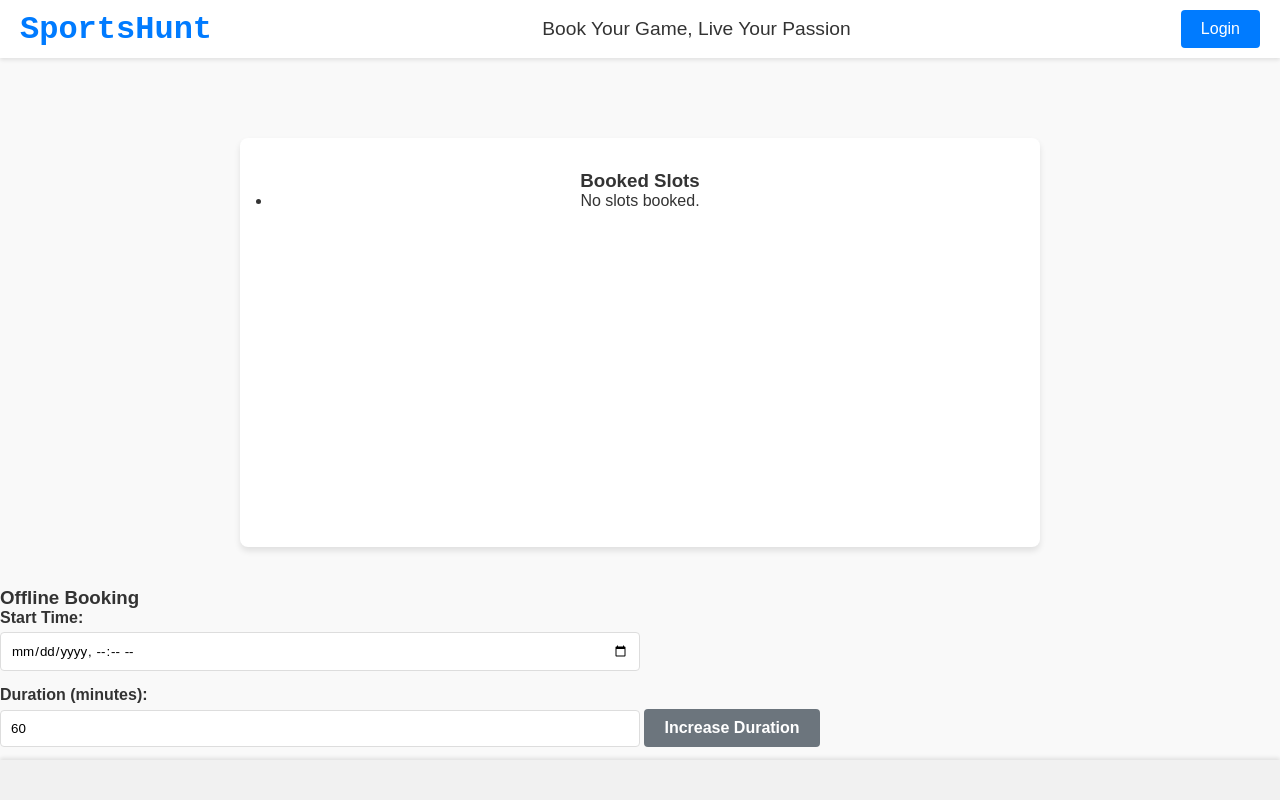
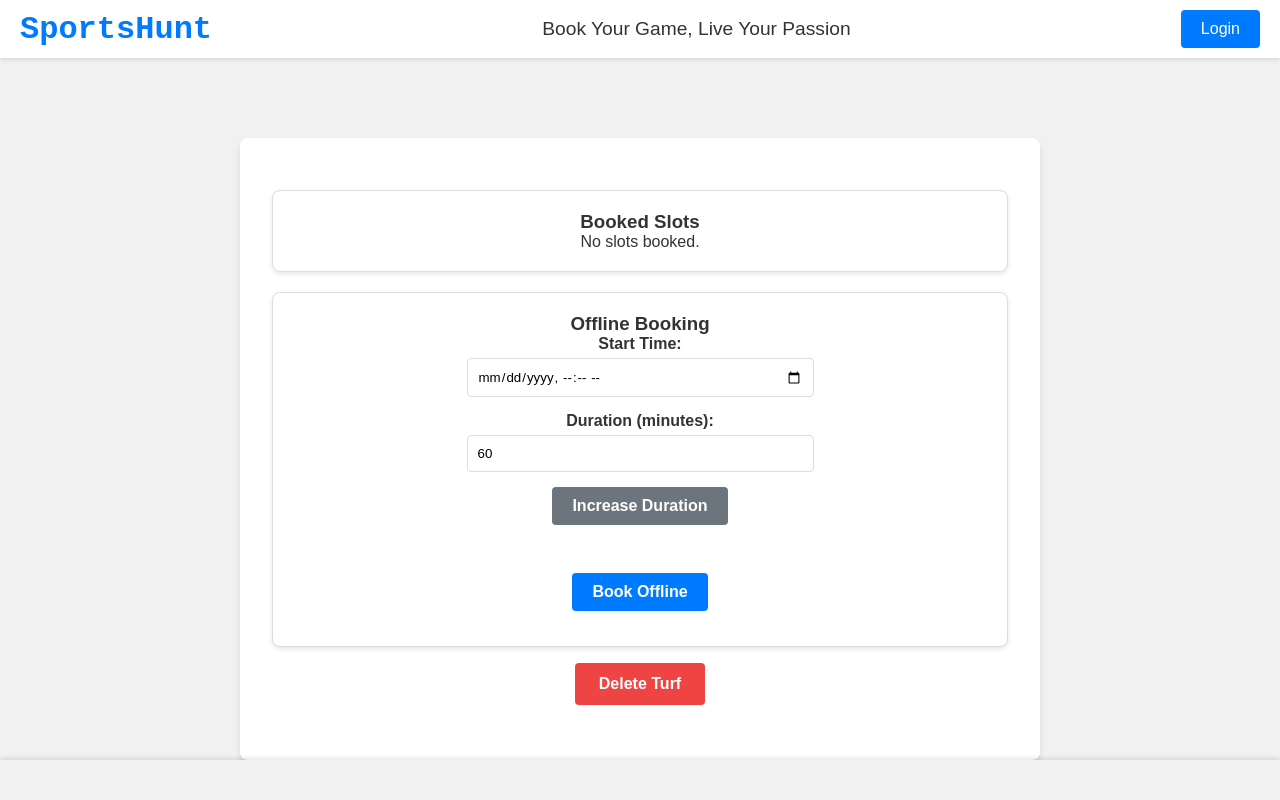
Before and after one commit to Athlos-SportsHunt/bookme, a Django app: template templates/host/pages/turf.html in a window 1280 px wide. Run offline with Django 5.2, Linux system fonts and the light colour scheme; the template is opened without the code that fills it, so the values that code supplies are empty.

Commit message:
del venue and turf

```diff
--- a/api/urls.py
+++ b/api/urls.py
@@ -5,6 +5,8 @@ urlpatterns = [
     path("handle_booking/", create_slot_order, name="handle_booking"),
     path("venues/", create_venue, name="create_venue"),
     path("venues/<int:venue_id>/turf/", create_turf, name="create_turf"),
+    path("venues/<int:venue_id>", delete_venue, name="delete_venue"),
+    path("turf/<int:turf_id>", delete_turf, name="delete_turf"),
     path('offline-slot-booking/', offline_slot_booking, name='offline_slot_booking'),
 ]
 
--- a/static/css/host/pages/turf.css
+++ b/static/css/host/pages/turf.css
@@ -1,35 +1,63 @@
-/* Card Container for side-by-side layout */
-.card-container {
-    display: flex;
-    justify-content: space-between;
-    gap: 20px;
+/* ===========================
+   General Styles
+=========================== */
+body {
+    margin: 0;
+    padding: 0;
+    font-family: Arial, sans-serif;
+    background-color: #f1f1f1;
+    overflow-y: scroll; /* Ensures scroll is always available */
+}
+
+/* ===========================
+   Header Styles
+=========================== */
+h1 {
+    font-size: 3em;
+    margin-bottom: 20px;
+    margin-left: 40px; /* Adds a noticeable left gap */
+}
+
+h2 {
+    font-size: 2em;
+    margin-bottom: 10px;
+    margin-left: 30px; /* Adds a noticeable left gap */
+}
+
+/* ===========================
+   Separate Containers
+=========================== */
+.booked-slots, .offline-booking-form {
+    margin-top: 20px;
+    padding: 20px;
+    background-color: #ffffff;
+    border: 1px solid #ddd;
+    border-radius: 8px;
+    box-shadow: 0 2px 4px rgba(0, 0, 0, 0.1);
+}
+
+/* Adjust spacing between buttons */
+.offline-booking-form .form-group button + br + button {
+    display: block;
+    margin: 15px auto; /* Centers the button horizontally */
+    display: block;
+    margin-top: 15px; /* Adds spacing between Increase Duration and Book Offline */
+}
+
+/* ===========================
+   Booked Slots List
+=========================== */
+.booked-slots {
     margin-top: 20px;
 }
 
-/* Card Styles */
-.card {
-    flex: 1;
-    padding: 20px;
-    background-color: #fff;
-    box-shadow: 0 4px 6px rgba(0, 0, 0, 0.1);
-    border-radius: 8px;
-    height: auto;
-}
-
-.card h3 {
-    color: #007BFF;
-    margin-bottom: 15px;
-    text-align: center;
-}
-
-/* Booked Slots List */
-.card ul {
+.booked-slots ul {
     list-style: none;
     padding: 0;
     margin: 0;
 }
 
-.card ul li {
+.booked-slots ul li {
     background-color: #f9f9f9;
     padding: 10px;
     margin-bottom: 5px;
@@ -38,37 +66,52 @@
     color: #333;
 }
 
-.card ul li:hover {
+.booked-slots ul li:hover {
     background-color: #f1f1f1;
 }
 
-/* Form Group Styling */
-.form-group {
+/* ===========================
+   Offline Booking Form
+=========================== */
+.offline-booking-form {
+    margin-top: 20px;
+}
+
+.offline-booking-form .form-group {
     margin-bottom: 15px;
 }
 
-.form-group label {
+.offline-booking-form .form-group label {
     display: block;
     margin-bottom: 5px;
     color: #333;
     font-weight: bold;
 }
 
-.form-group input {
+.offline-booking-form .form-group input {
     width: 50%;
     padding: 10px;
     border: 1px solid #ddd;
     border-radius: 4px;
 }
+.offline-booking-form .form-group button {
+    display: block; /* Forces the button to appear on a new line */
+    margin-top: 10px; /* Adds some spacing above the button */
+}
 
-/* Button Styles */
+
+/* ===========================
+   Button Styles
+=========================== */
 button {
+    margin: 15px auto;
     padding: 10px 20px;
     font-size: 16px;
     font-weight: bold;
     border: none;
     border-radius: 4px;
     cursor: pointer;
+    transition: background-color 0.3s;
 }
 
 button.btn-primary {
@@ -89,14 +132,34 @@ button.btn-secondary:hover {
     background-color: #5a6268;
 }
 
-/* Responsive Design */
+/* ===========================
+   Responsive Design
+=========================== */
 @media (max-width: 768px) {
-    .card-container {
-        flex-direction: column;
+    .container {
+        padding: 10px;
     }
 
-    .card {
+    .offline-booking-form .form-group input {
         width: 100%;
-        margin-bottom: 20px;
     }
 }
+/* Delete Turf Button */
+.delete-turf-btn {
+    display: inline-block;
+    background-color: #ef4444; /* Red button */
+    color: white;
+    border: none;
+    padding: 12px 24px;
+    font-size: 16px;
+    border-radius: 4px;
+    cursor: pointer;
+    transition: background-color 0.3s ease;
+    margin-top: 16px;
+    text-align: center;
+    text-decoration: none;
+}
+
+.delete-turf-btn:hover {
+    background-color: #dc2626; /* Darker red on hover */
+}
--- a/templates/host/pages/turf.html
+++ b/templates/host/pages/turf.html
@@ -8,23 +8,25 @@
 <link rel="stylesheet" href="{% static 'css/host/pages/turf.css'%}">
 {% endblock imports_block %}
 
+
 {% block content %}
 <div class="container">
     <h1>{{ venue.name }}</h1>
     <h2>{{ turf.name }}</h2>
+
+    <!-- Booked Slots Container -->
+    <div class="booked-slots">
         <h3>Booked Slots</h3>
         <ul>
             {% for booking in bookings %}
-        <li> {{ booking.user.username }} - {{ booking.get_start_time }} to {{ booking.get_end_time }}</li>
+            <li>{{ booking.user.username }} - {{ booking.get_start_time }} to {{ booking.get_end_time }}</li>
             {% empty %}
-            <li>No slots booked.</li>
+            <p>No slots booked.</p>
             {% endfor %}
         </ul>
     </div>
-{% endblock content %}
 
-{% block js_imports %}
-
+    <!-- Offline Booking Container -->
     <div class="offline-booking-form">
         <h3>Offline Booking</h3>
         <form id="offline-booking-form" method="post">
@@ -36,11 +38,20 @@
             <div class="form-group">
                 <label for="duration">Duration (minutes):</label>
                 <input type="number" id="duration" name="duration" min="60" step="30" value="60" class="form-control" required>
+            </div>
+            <div class="form-group">
                 <button type="button" id="increase-duration" class="btn btn-secondary">Increase Duration</button>
+                <br>
+                <button type="submit" class="btn btn-primary">Book Offline</button>
             </div>
-        <button type="submit" class="btn btn-primary">Book Offline</button>
         </form>
     </div>
+    <button class="delete-turf-btn" type="button" data-turf-id="{{ turf.id }}">Delete Turf</button>
+</div>
+
+{% endblock content %}
+
+{% block js_imports %}
 
 
 <script>
@@ -74,6 +85,7 @@
     .then(data => {
         if (data.message) {
             alert(data.message);
+            location.reload();
             // Optionally, you can refresh the page or update the booked slots list
         } else if (data.errors) {
             alert('Booking failed: ' + data.errors.join(', '));
@@ -84,5 +96,30 @@
         alert('Booking failed!');
     });
 });
+
+document.addEventListener("DOMContentLoaded", function() {
+    const deleteButton = document.querySelector(".delete-turf-btn");
+
+    deleteButton.addEventListener("click", async function() {
+        const confirmDelete = confirm("Are you sure you want to delete this turf?");
+        if (confirmDelete) {
+            const venueId = deleteButton.getAttribute("data-turf-id"); // Get from data attribute
+
+            const response = await fetch('{% url "api:delete_turf" turf.id %}', {
+                method: "DELETE",
+                headers: {
+                    "X-CSRFToken": "{{ csrf_token }}",
+                    "Content-Type": "application/json"
+                }
+            });
+
+            if (response.ok) {
+                window.location.href = "{% url 'host:venue' venue.id %}";
+            } else {
+                alert("Failed to delete venue. Please try again.");
+            }
+        }
+    });
+});
 </script>
 {% endblock js_imports %}
```
Also changed, not shown: api/views.py (+21 -0 lines), static/css/host/pages/venue.css (+20 -0 lines), templates/host/pages/venue.html (+31 -0 lines). Lines whose indentation alone changed are shown as unchanged.
